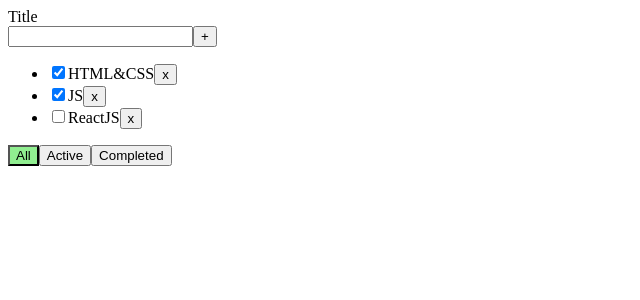
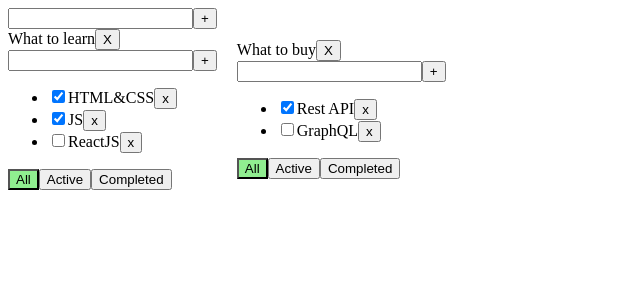
Before and after one commit to Endle2sCoding/todolist, a React (Vite) app: page / in a window 1280 px wide. Shown: the top 300 px of the page, without its empty margins (0-640 px from the left). Built offline with nearby package versions, Linux system fonts and the light colour scheme.

Commit message:
cr f/:CrItmFrm,EdtblSpn

```diff
--- /dev/null
+++ b/src/features/CreateItemForm/index.ts
@@ -0,0 +1 @@
+export { CreateItemForm } from "./ui/CreateItemForm";
--- /dev/null
+++ b/src/features/CreateItemForm/ui/CreateItemForm.module.scss
@@ -0,0 +1,7 @@
+.error {
+  border: red 1px solid;
+}
+
+.error-message {
+  color: red;
+}
--- /dev/null
+++ b/src/features/CreateItemForm/ui/CreateItemForm.tsx
@@ -0,0 +1,43 @@
+import { ChangeEvent, KeyboardEvent, useState } from "react";
+import s from "./CreateItemForm.module.scss";
+import { AppButon } from "@/shared/ui/AppButon/AppButon";
+interface CreateItemFormProps {
+  createItem: (value: string) => void;
+  className?: string;
+}
+export const CreateItemForm = ({
+  createItem,
+  className,
+}: CreateItemFormProps) => {
+  const [inputValue, setInputValue] = useState<string>("");
+  const [error, setError] = useState<string | null>(null);
+
+  const createTaskHandler = () => {
+    if (inputValue.trim().length === 0) {
+      setError("Text is required");
+    } else {
+      createItem(inputValue);
+      setInputValue("");
+    }
+  };
+
+  return (
+    <div className={`${s.createItemForm} ${className ? className : ""}`}>
+      <input
+        value={inputValue}
+        onChange={(e: ChangeEvent<HTMLInputElement>) => {
+          setInputValue(e.currentTarget.value);
+          setError(null);
+        }}
+        onKeyUp={(e: KeyboardEvent<HTMLInputElement>) => {
+          if (e.key === "Enter") {
+            createTaskHandler();
+          }
+        }}
+        className={`${error ? s.error : ""}`}
+      />
+      <AppButon onClick={createTaskHandler}>+</AppButon>
+      {error && <div className={s["error-message"]}>{error}</div>}
+    </div>
+  );
+};
--- /dev/null
+++ b/src/features/EditableSpan/ui/EditableSpan.tsx
@@ -0,0 +1,44 @@
+import { ChangeEvent, KeyboardEvent, useState } from "react";
+import s from "./EditableSpan.module.scss";
+interface EditableSpanProps {
+  value: string;
+  changeTitle: (value: string) => void;
+  className?: string;
+}
+export const EditableSpan = ({
+  value,
+  changeTitle,
+  className,
+}: EditableSpanProps) => {
+  const [isEditMode, setIsEditMode] = useState(false);
+  const [title, setTitle] = useState(value);
+  return (
+    <>
+      {!isEditMode ? (
+        <span
+          onDoubleClick={() => setIsEditMode(true)}
+          className={`${s.editableSpan} ${className ? className : ""}`}
+        >
+          {value}
+        </span>
+      ) : (
+        <input
+          value={title}
+          autoFocus
+          onChange={(e: ChangeEvent<HTMLInputElement>) => {
+            setTitle(e.currentTarget.value);
+          }}
+          onKeyUp={(e: KeyboardEvent<HTMLInputElement>) => {
+            setTitle(e.currentTarget.value);
+            if (e.key === "Enter") {
+              changeTitle(e.currentTarget.value);
+              setIsEditMode(false);
+            }
+          }}
+          onBlur={() => setIsEditMode(false)}
+          className={`${s.editableSpan} ${className ? className : ""}`}
+        />
+      )}
+    </>
+  );
+};
--- a/src/widgets/Todolists/ui/TodolistItem.tsx
+++ b/src/widgets/Todolists/ui/TodolistItem.tsx
@@ -1,19 +1,29 @@
 import { AppButon } from "@/shared/ui/AppButon/AppButon";
-import { FilterTypes, Task } from "./Todolists";
-import { ChangeEvent, KeyboardEvent, useState } from "react";
+import { FilterTypes, Task, Todolist } from "./Todolists";
+import { ChangeEvent } from "react";
 import s from "./Todolists.module.scss";
+import { CreateItemForm } from "@/features/CreateItemForm";
+import { EditableSpan } from "@/features/EditableSpan/ui/EditableSpan";
 
 interface TodolistItemProps {
   title: string;
   tasks: Task[];
   className?: string;
-  removeTask: (id: string) => void;
-  changeTaskFilter: (filter: FilterTypes) => void;
-  createTask: (title: string) => void;
-  changeTaskStatus: (id: string, status: boolean) => void;
+  removeTask: (taksId: string, todolistId: string) => void;
+  changeTaskFilter: (taksId: string, filter: FilterTypes) => void;
+  changeTaskStatus: (
+    taksId: string,
+    status: boolean,
+    todolistId: string
+  ) => void;
+  changeTaskTitle: (taksId: string, title: string, todolistId: string) => void;
+  changeTodolistTitle: (todolistId: string, title: string) => void;
+  createTask: (title: string, todolistId: string) => void;
   error: string | null;
   setError: (value: string | null) => void;
   filter: FilterTypes;
+  todolist: Todolist;
+  deleteTodolist: (todolistId: string) => void;
 }
 export const TodolistItem = ({
   title,
@@ -23,36 +33,27 @@
   changeTaskFilter,
   createTask,
   changeTaskStatus,
-  error,
-  setError,
-  filter,
+  todolist,
+  deleteTodolist,
+  changeTaskTitle,
+  changeTodolistTitle,
 }: TodolistItemProps) => {
-  const [valueValue, setInputValue] = useState<string>("");
-
-  const createTaskHandler = () => {
-    createTask(valueValue);
-    setInputValue("");
+  const createTaskHandler = (value: string) => {
+    createTask(value, todolist.id);
   };
   return (
     <div className={`${className ? className : ""}`}>
-      <div>{title}</div>
-      <div>
-        <input
-          value={valueValue}
-          onChange={(e: ChangeEvent<HTMLInputElement>) => {
-            setInputValue(e.currentTarget.value);
-            setError(null);
-          }}
-          onKeyUp={(e: KeyboardEvent<HTMLInputElement>) => {
-            if (e.key === "Enter") {
-              createTaskHandler();
-            }
-          }}
-          className={`${error ? s.error : ""}`}
+      <>
+        <EditableSpan
+          value={title}
+          changeTitle={(value: string) =>
+            changeTodolistTitle(todolist.id, value)
+          }
         />
-        <AppButon onClick={createTaskHandler}>+</AppButon>
-        {error && <div className={s["error-message"]}>{error}</div>}
-      </div>
+
+        <AppButon onClick={() => deleteTodolist(todolist.id)}>X</AppButon>
+      </>
+      <CreateItemForm createItem={createTaskHandler} />
       {tasks.length === 0 ? (
         <div>Тасок нет</div>
       ) : (
@@ -63,31 +64,39 @@
                 type="checkbox"
                 checked={t.isDone}
                 onChange={(e: ChangeEvent<HTMLInputElement>) => {
-                  changeTaskStatus(t.id, e.currentTarget.checked);
+                  changeTaskStatus(t.id, e.currentTarget.checked, todolist.id);
                 }}
               />
-              <span>{t.title}</span>
-              <AppButon onClick={() => removeTask(t.id)}>x</AppButon>
+
+              <EditableSpan
+                value={t.title}
+                changeTitle={(value: string) =>
+                  changeTaskTitle(t.id, value, todolist.id)
+                }
+              />
+              <AppButon onClick={() => removeTask(t.id, todolist.id)}>
+                x
+              </AppButon>
             </li>
           ))}
         </ul>
       )}
       <div>
         <AppButon
-          className={filter === "all" ? s["active-filter"] : ""}
-          onClick={() => changeTaskFilter("all")}
+          className={todolist.filter === "all" ? s["active-filter"] : ""}
+          onClick={() => changeTaskFilter(todolist.id, "all")}
         >
           All
         </AppButon>
         <AppButon
-          className={filter === "active" ? s["active-filter"] : ""}
-          onClick={() => changeTaskFilter("active")}
+          className={todolist.filter === "active" ? s["active-filter"] : ""}
+          onClick={() => changeTaskFilter(todolist.id, "active")}
         >
           Active
         </AppButon>
         <AppButon
-          className={filter === "competed" ? s["active-filter"] : ""}
-          onClick={() => changeTaskFilter("competed")}
+          className={todolist.filter === "competed" ? s["active-filter"] : ""}
+          onClick={() => changeTaskFilter(todolist.id, "competed")}
         >
           Completed
         </AppButon>
--- a/src/widgets/Todolists/ui/Todolists.module.scss
+++ b/src/widgets/Todolists/ui/Todolists.module.scss
@@ -1,9 +1,7 @@
-.error {
-  border: red 1px solid;
-}
-
-.error-message {
-  color: red;
+.container {
+  display: flex;
+  align-items: center;
+  gap: 20px;
 }
 
 .active-filter {
--- a/src/widgets/Todolists/ui/Todolists.tsx
+++ b/src/widgets/Todolists/ui/Todolists.tsx
@@ -2,6 +2,7 @@
 import { TodolistItem } from "./TodolistItem";
 import s from "./Todolists.module.scss";
 import { v1 } from "uuid";
+import { CreateItemForm } from "@/features/CreateItemForm";
 
 interface TodolistsProps {
   className?: string;
@@ -12,48 +13,126 @@
   title: string;
   isDone: boolean;
 };
+export type TasksState = Record<string, Task[]>;
 export type FilterTypes = "all" | "active" | "competed";
+export type Todolist = {
+  id: string;
+  title: string;
+  filter: FilterTypes;
+};
 export const Todolists = ({ className }: TodolistsProps) => {
-  const [tasks, setTasks] = useState<Task[]>([
+  const todolistId1 = v1();
+  const todolistId2 = v1();
+
+  const [todolists, setTodolists] = useState<Todolist[]>([
+    { id: todolistId1, title: "What to learn", filter: "all" },
+    { id: todolistId2, title: "What to buy", filter: "all" },
+  ]);
+
+  const [tasks, setTasks] = useState<TasksState>({
+    [todolistId1]: [
       { id: v1(), title: "HTML&CSS", isDone: true },
       { id: v1(), title: "JS", isDone: true },
       { id: v1(), title: "ReactJS", isDone: false },
-  ]);
-  const [filter, setFilter] = useState<FilterTypes>("all");
+    ],
+    [todolistId2]: [
+      { id: v1(), title: "Rest API", isDone: true },
+      { id: v1(), title: "GraphQL", isDone: false },
+    ],
+  });
   const [error, setError] = useState<string | null>(null);
 
-  let filtredTasks = tasks;
-  if (filter === "active") {
-    filtredTasks = tasks.filter((t) => t.isDone);
-  }
-  if (filter === "competed") {
-    filtredTasks = tasks.filter((t) => !t.isDone);
-  }
-
-  const removeTask = (id: string) => {
-    setTasks([...tasks.filter((t) => t.id !== id)]);
+  const deleteTodolist = (todolistId: string) => {
+    setTodolists([...todolists.filter((tl) => tl.id !== todolistId)]);
+    delete tasks[todolistId];
+    setTasks({ ...tasks });
+    console.log(tasks);
   };
-  const changeTaskFilter = (filter: FilterTypes) => {
-    setFilter(filter);
+  const createTodolist = (title: string) => {
+    const id = v1();
+    setTodolists([...todolists, { id: id, title: title, filter: "all" }]);
+    setTasks({ ...tasks, [id]: [] });
+  };
+  const changeTodolistTitle = (todolistId: string, title: string) => {
+    setTodolists([
+      ...todolists.map((tl) =>
+        tl.id === todolistId ? { ...tl, title: title } : tl
+      ),
+    ]);
+  };
+  const changeTaskFilter = (taskId: string, filter: FilterTypes) => {
+    setTodolists([
+      ...todolists.map((tl) =>
+        tl.id === taskId ? { ...tl, filter: filter } : tl
+      ),
+    ]);
   };
 
-  const createTask = (title: string) => {
+  const removeTask = (taskId: string, todolistId: string) => {
+    setTasks({
+      ...tasks,
+      [todolistId]: [...tasks[todolistId].filter((t) => t.id !== taskId)],
+    });
+  };
+  const createTask = (title: string, todolistId: string) => {
     if (title.trim().length > 0) {
-      setTasks([...tasks, { id: v1(), title: title, isDone: false }]);
+      setTasks({
+        ...tasks,
+        [todolistId]: [
+          { id: v1(), title: title, isDone: false },
+          ...tasks[todolistId],
+        ],
+      });
     } else {
       setError("Title is required");
     }
   };
+  const changeTaskStatus = (
+    taskId: string,
+    status: boolean,
+    todolistId: string
+  ) => {
+    setTasks({
+      ...tasks,
+      [todolistId]: [
+        ...tasks[todolistId].map((t) =>
+          t.id === taskId ? { ...t, isDone: status } : t
+        ),
+      ],
+    });
+  };
+  const changeTaskTitle = (
+    taskId: string,
+    title: string,
+    todolistId: string
+  ) => {
+    setTasks({
+      ...tasks,
+      [todolistId]: [
+        ...tasks[todolistId].map((t) =>
+          t.id === taskId ? { ...t, title: title } : t
+        ),
+      ],
+    });
+  };
 
-  const changeTaskStatus = (id: string, status: boolean) => {
-    setTasks([
-      ...tasks.map((t) => (t.id === id ? { ...t, isDone: status } : t)),
-    ]);
-  };
   return (
     <div className={`${s.todolists} ${className ? className : ""}`}>
+      <CreateItemForm createItem={createTodolist} />
+      <div className={s.container}>
+        {todolists.map((tl) => {
+          let filtredTasks = tasks[tl.id];
+          if (tl.filter === "active") {
+            filtredTasks = tasks[tl.id].filter((t) => t.isDone);
+          }
+          if (tl.filter === "competed") {
+            filtredTasks = tasks[tl.id].filter((t) => !t.isDone);
+          }
+
+          return (
             <TodolistItem
-            title="Title"
+              key={tl.id}
+              title={tl.title}
               tasks={filtredTasks}
               removeTask={removeTask}
               changeTaskFilter={changeTaskFilter}
@@ -61,8 +140,15 @@
               changeTaskStatus={changeTaskStatus}
               error={error}
               setError={setError}
-            filter={filter}
+              filter={tl.filter}
+              todolist={tl}
+              deleteTodolist={deleteTodolist}
+              changeTaskTitle={changeTaskTitle}
+              changeTodolistTitle={changeTodolistTitle}
             />
+          );
+        })}
+      </div>
     </div>
   );
 };
```
Also changed, not shown: src/features/EditableSpan/index.ts (added), src/features/EditableSpan/ui/EditableSpan.module.scss (added). Lines whose indentation alone changed are shown as unchanged.
